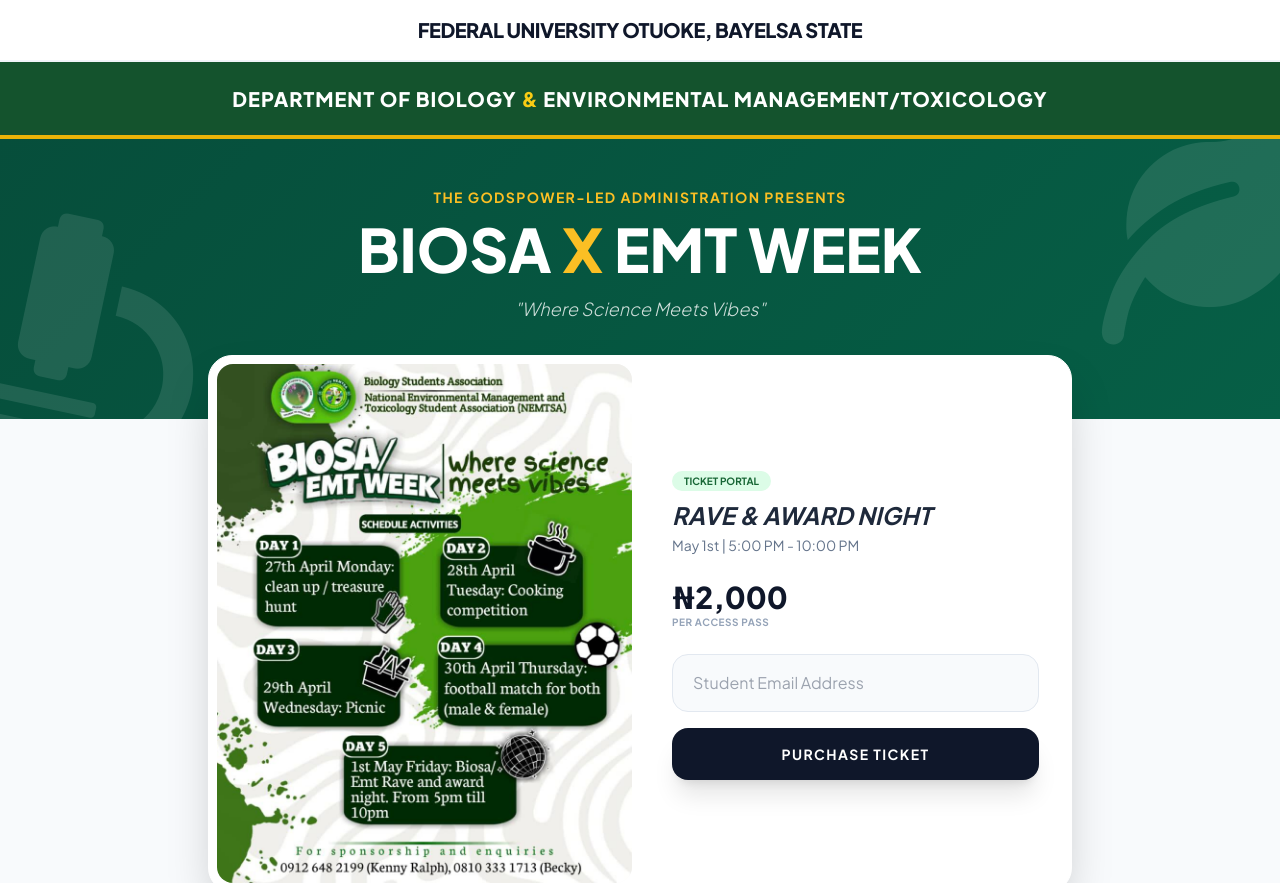
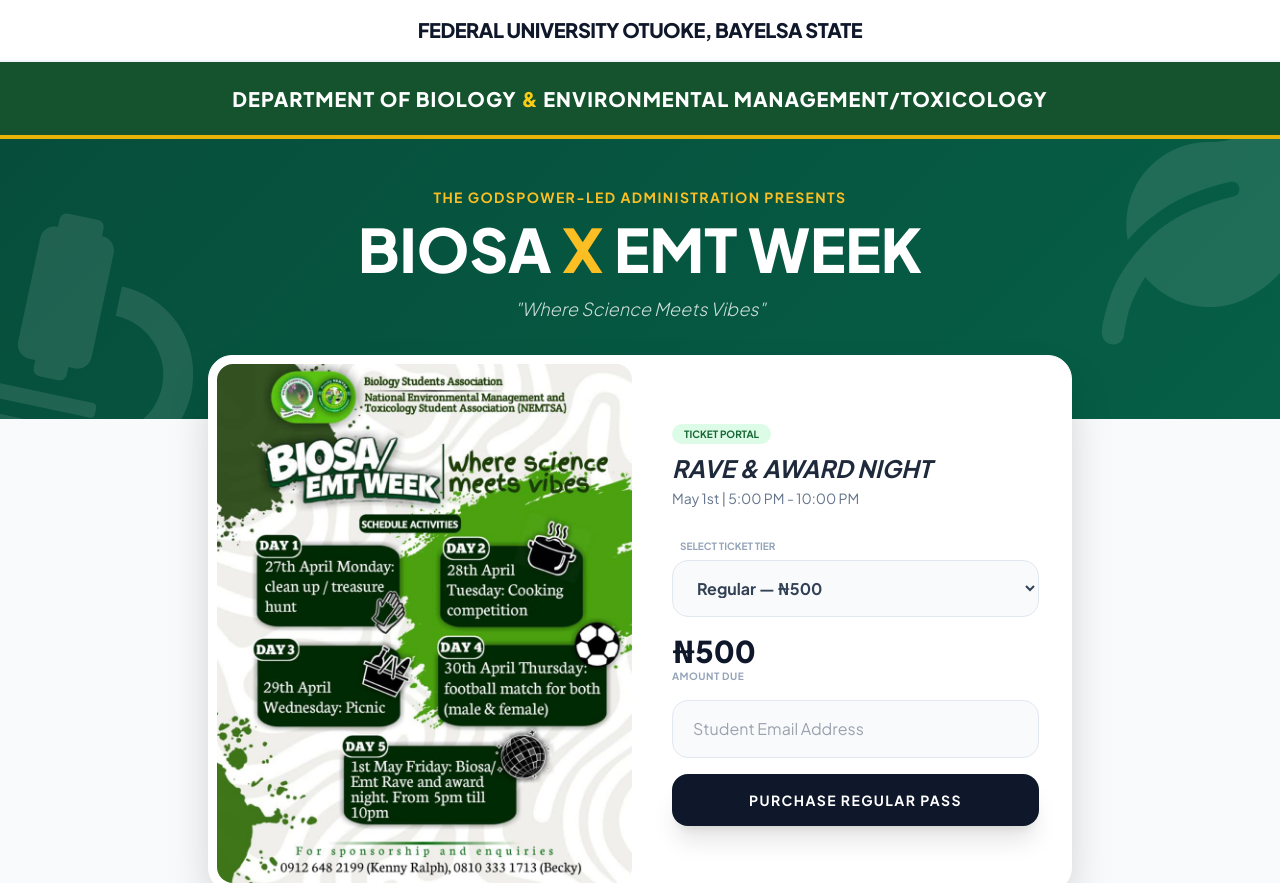
Before and after one commit to NullTraceDave/BIOSAWK, a plain HTML site: page index.html in a window 1280 px wide. Shown: the top 883 px of the page. Drawn offline with nearby package versions, Linux system fonts and the light colour scheme.

Commit message:
Update index.html

```diff
--- a/index.html
+++ b/index.html
@@ -59,18 +59,28 @@
                     <p class="text-slate-500 text-sm mt-1">May 1st | 5:00 PM - 10:00 PM</p>
                 </div>
 
-                <div class="mb-6">
-                    <div class="text-3xl font-black text-slate-900">₦2,000</div>
-                    <p class="text-[10px] text-slate-400 uppercase font-bold tracking-wider">Per Access Pass</p>
-                </div>
+                <div class="space-y-4">
+                    <div>
+                        <label class="text-[10px] font-bold text-slate-400 uppercase ml-2">Select Ticket Tier</label>
+                        <select id="ticket-tier" onchange="updatePriceDisplay()" class="w-full px-5 py-4 bg-slate-50 border border-slate-200 rounded-2xl focus:ring-2 focus:ring-green-500 outline-none transition-all font-bold text-slate-700 mt-1">
+                            <option value="500">Regular — ₦500</option>
+                            <option value="1000">VIP — ₦1,000</option>
+                            <option value="15000">Table for 4 — ₦15,000</option>
+                            <option value="20000">Table for 5 — ₦20,000</option>
+                        </select>
+                    </div>
 
-                <div class="space-y-4">
+                    <div class="mb-2">
+                        <div id="price-display" class="text-3xl font-black text-slate-900">₦500</div>
+                        <p class="text-[10px] text-slate-400 uppercase font-bold tracking-wider">Amount Due</p>
+                    </div>
+
                     <input type="email" id="email-address" placeholder="Student Email Address"
                            class="w-full px-5 py-4 bg-slate-50 border border-slate-200 rounded-2xl focus:ring-2 focus:ring-green-500 outline-none transition-all">
 
                     <button onclick="makePayment()"
                             class="w-full bg-slate-900 text-white font-bold py-4 rounded-2xl hover:bg-black shadow-xl active:scale-95 transition-all uppercase tracking-widest text-sm">
-                        Purchase Ticket
+                        Purchase <span id="btn-ticket-type">Regular</span> Pass
                     </button>
                 </div>
             </div>
@@ -200,27 +210,39 @@
 </footer>
 
 <script>
+    function updatePriceDisplay() {
+        const select = document.getElementById("ticket-tier");
+        const price = select.value;
+        const typeName = select.options[select.selectedIndex].text.split('—')[0].trim();
+
+        document.getElementById("price-display").innerText = "₦" + Number(price).toLocaleString();
+        document.getElementById("btn-ticket-type").innerText = typeName;
+    }
+
     function makePayment() {
         const email = document.getElementById("email-address").value;
+        const amount = document.getElementById("ticket-tier").value;
+        const ticketName = document.getElementById("ticket-tier").options[document.getElementById("ticket-tier").selectedIndex].text;
+
         if (!email || !email.includes('@')) {
             alert("Please enter a valid student email address.");
             return;
         }
 
         FlutterwaveCheckout({
-            public_key: "FLWPUBK_TEST-e901ddb220d390db03c72ca07954cbdf-X",
+            public_key: "FLWPUBK_TEST-REPLACE-THIS-KEY",
             tx_ref: "BIOSA-EMT-" + Date.now(),
-            amount: 2000,
+            amount: amount,
             currency: "NGN",
             payment_options: "card, banktransfer, ussd",
             customer: { email: email },
             customizations: {
                 title: "BIOSA X EMT WEEK 2026",
-                description: "Ticket for Rave & Award Night",
+                description: "Payment for " + ticketName,
             },
             callback: function (data) {
                 document.getElementById('ticket-display').classList.remove('hidden');
-                generateTicket(data.transaction_id);
+                generateTicket(data.transaction_id + "-" + amount);
             }
         });
     }
@@ -246,4 +268,4 @@
     }, 1000);
 </script>
 </body>
-</html>
+    </html>
```
